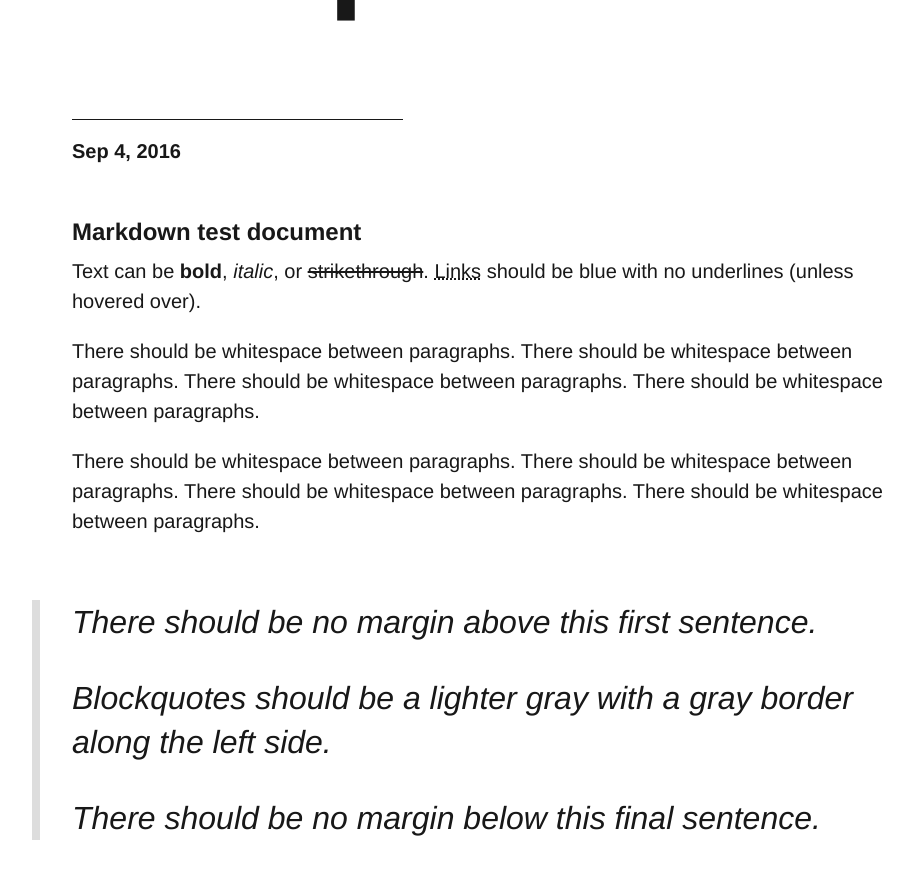
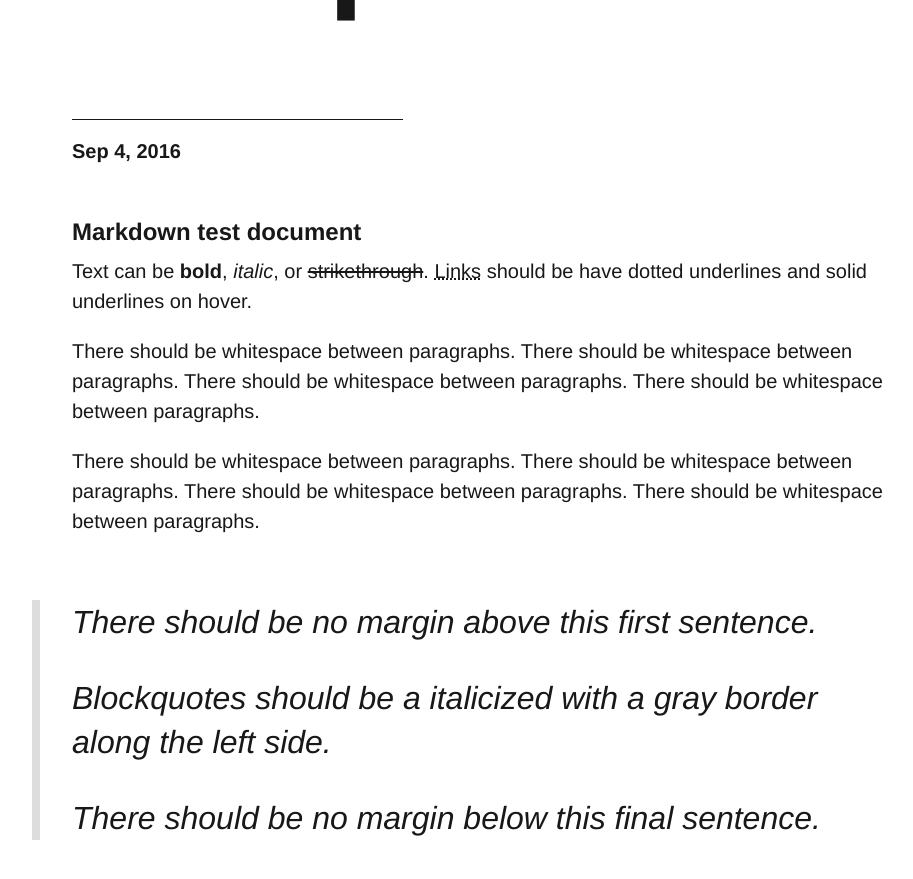
Before and after one commit to broccolini/swiss, a Jekyll site: the page built from _posts/2016-09-04-markdown-sample.md, in a window 1280 px wide and 900 px high, scrolled down 383 px. Shown: the top 879 px of the window, without its empty margins (72-985 px from the left). Built offline with Jekyll 4.4.1, drawn with Linux system fonts in a browser that asks for light colours; comment, search, counter and statistics services are not loaded; some of the changed lines change nothing that is shown.

Commit message:
corrections in markdown sample

```diff
--- a/_posts/2016-09-04-markdown-sample.md
+++ b/_posts/2016-09-04-markdown-sample.md
@@ -6,7 +6,7 @@ date:   2016-09-04
 
 ### Markdown test document
 
-Text can be **bold**, _italic_, or ~~strikethrough~~. [Links](https://github.com) should be blue with no underlines (unless hovered over).
+Text can be **bold**, _italic_, or ~~strikethrough~~. [Links](https://github.com) should be have dotted underlines and solid underlines on hover.
 
 There should be whitespace between paragraphs. There should be whitespace between paragraphs. There should be whitespace between paragraphs. There should be whitespace between paragraphs.
 
@@ -14,7 +14,7 @@ There should be whitespace between paragraphs. There should be whitespace betwee
 
 > There should be no margin above this first sentence.
 >
-> Blockquotes should be a lighter gray with a gray border along the left side.
+> Blockquotes should be a italicized with a gray border along the left side.
 >
 > There should be no margin below this final sentence.
 
@@ -169,10 +169,4 @@ This is the final element on the page and there should be no margin below this.
 
 ## License
 
-[MIT](./LICENSE) &copy; [GitHub](https://github.com/)
-
-[primer-css]: https://github.com/primer/primer
-[docs]: http://primercss.io/
-[npm]: https://www.npmjs.com/
-[install-npm]: https://docs.npmjs.com/getting-started/installing-node
-[sass]: http://sass-lang.com/
+[MIT](./LICENSE)
```
